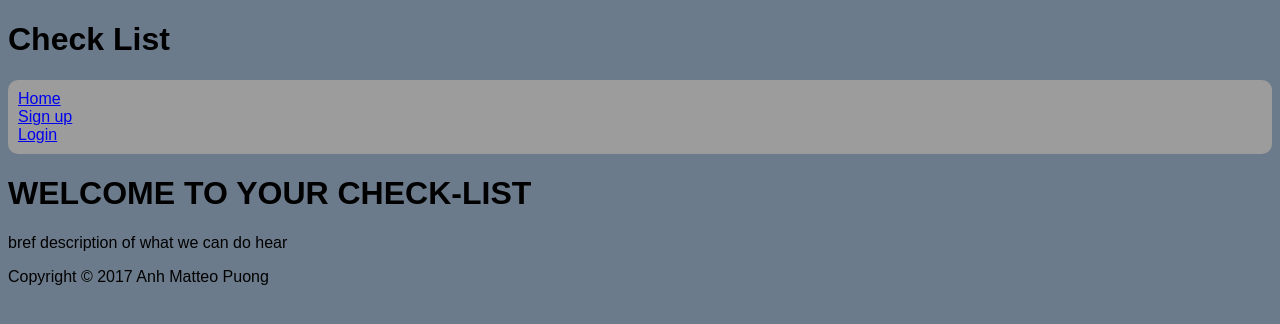
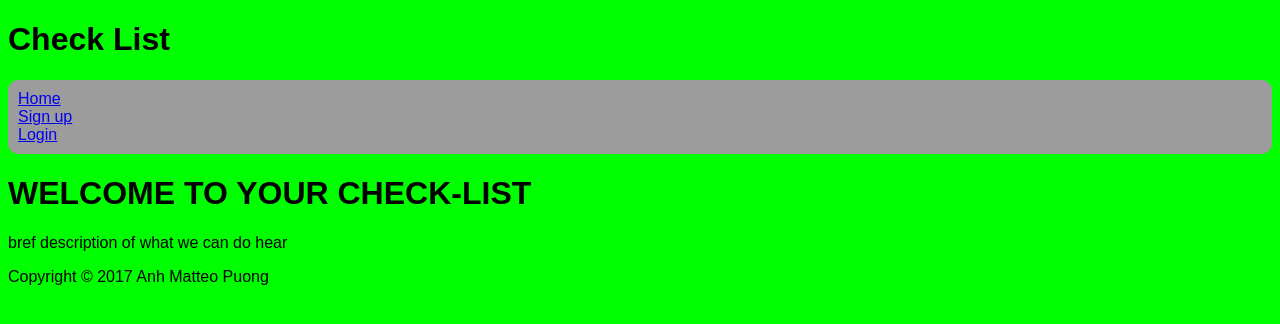
Before and after one commit to MatteoMaso/Webapp_security, a PHP site: page /index.php in a window 1280 px wide. Shown: the top 324 px of the page. Run offline with PHP 8.4, Linux system fonts and the light colour scheme.

Commit message:
Update style.css

```diff
--- a/css/style.css
+++ b/css/style.css
@@ -4,7 +4,7 @@ body
 {
   font-family: Arial, sans-serif;
   overflow: scroll;
-background-color:#6C7B8B;
+background-color:#00FF00;
 }
 
 #main_menu
```
